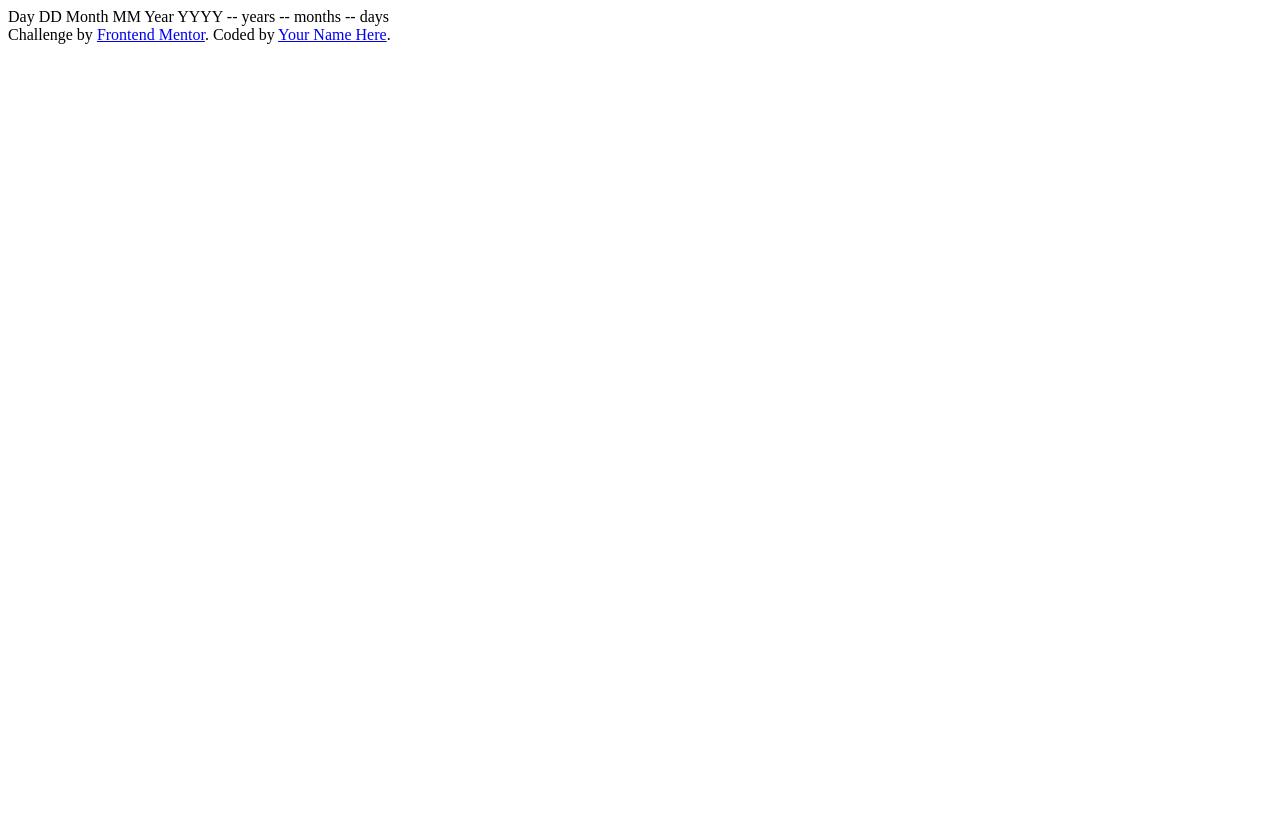
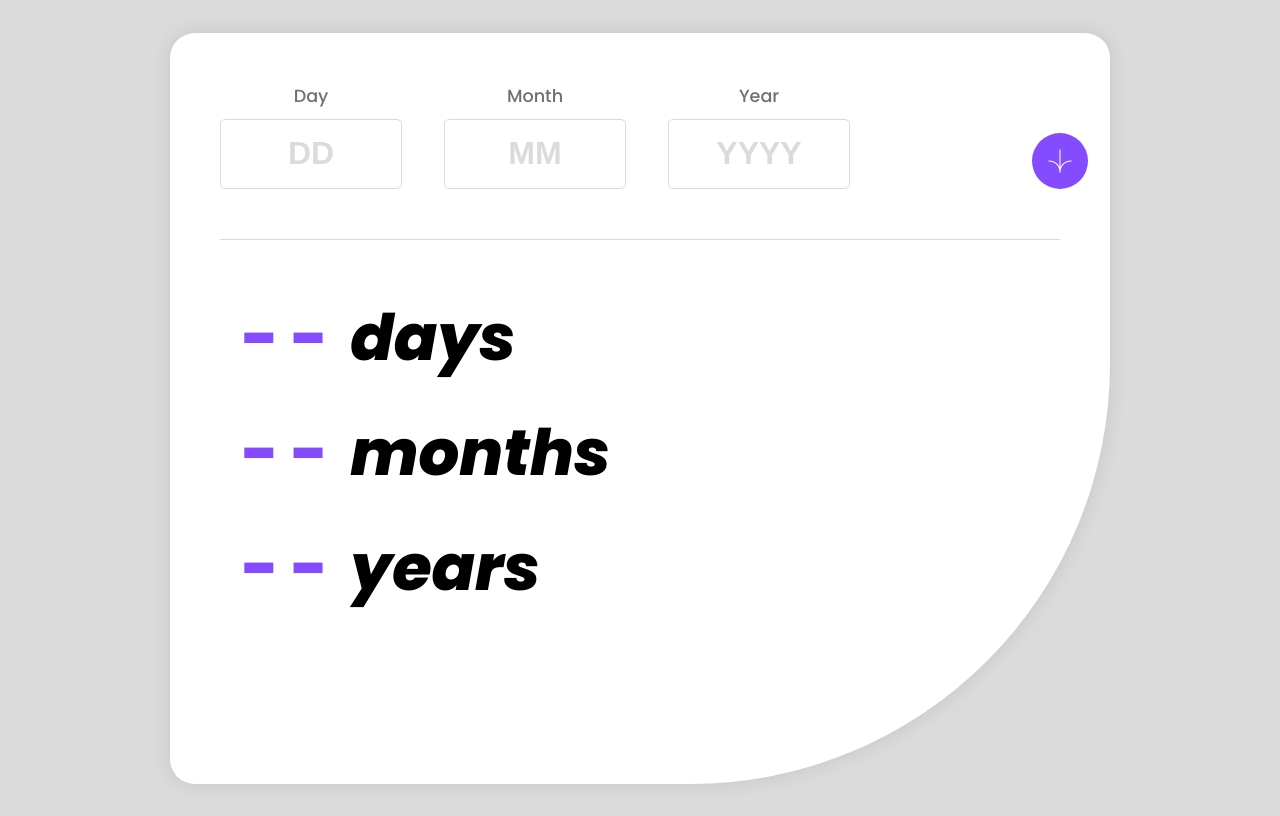
Before and after one commit to BomberQLF/Age-Calculator-App, a plain HTML site: page index.html in a window 1280 px wide. Drawn offline with Linux system fonts and the light colour scheme.

Commit message:
Style Finished

```diff
--- a/index.html
+++ b/index.html
@@ -3,27 +3,40 @@
 <head>
   <meta charset="UTF-8">
   <meta name="viewport" content="width=device-width, initial-scale=1.0">
+  <link rel="stylesheet" href="style.css">
+  <script src="index.js"></script>
   <link rel="icon" type="image/png" sizes="32x32" href="./assets/images/favicon-32x32.png">
+  <link rel="preconnect" href="https://fonts.googleapis.com">
+  <link rel="preconnect" href="https://fonts.gstatic.com" crossorigin>
+  <link href="https://fonts.googleapis.com/css2?family=Poppins:ital,wght@0,100;0,200;0,300;0,400;0,500;0,600;0,700;0,800;0,900;1,100;1,200;1,300;1,400;1,500;1,600;1,700;1,800;1,900&display=swap" rel="stylesheet">
   <title>Frontend Mentor | Age calculator app</title>
 </head>
 <body>
-
-  Day
-  DD
-
-  Month
-  MM
-
-  Year
-  YYYY
-
-  -- years
-  -- months
-  -- days
-
-  <div class="attribution">
-    Challenge by <a href="https://www.frontendmentor.io?ref=challenge" target="_blank">Frontend Mentor</a>.
-    Coded by <a href="#">Your Name Here</a>.
-  </div>
+  <section>
+    <div class="container">
+      <div class="dateContainer">
+        <div class="dayInput">
+          <label for="day">Day</label>
+          <input type="text" name="day" id="day" placeholder="DD" minlength="1" maxlength="2">
+        </div>
+        <div class="monthInput">
+          <label for="month">Month</label>
+          <input type="text" name="month" id="month" placeholder="MM" minlength="1" maxlength="2">
+        </div>
+        <div class="yearInput">
+          <label for="year">Year</label>
+          <input type="text" name="year" id="year" placeholder="YYYY" minlength="1" maxlength="4">
+        </div>
+        <button type="button" id="calculateButton">
+          <img src="assets/images/icon-arrow.svg" alt="Calculate">
+        </button>
+      </div>
+      <div class="dateRender">
+        <p><span class="purple">- -</span><em>days</em></p>
+        <p><span class="purple">- -</span><em>months</em></p>
+        <p><span class="purple">- -</span><em>years</em></p>
+      </div>
+    </div>
+  </section>
 </body>
 </html>
--- a/index.js
+++ b/index.js
@@ -0,0 +1,7 @@
+document.addEventListener('DOMContentLoaded', () => {
+   const btn = document.querySelector('button');
+   btn.addEventListener('click', (e) => {
+    alert("Salut");
+    console.log('Ca marche');
+   })
+})
--- a/style.scss
+++ b/style.scss
@@ -0,0 +1,177 @@
+@import url('https://fonts.googleapis.com/css2?family=Poppins:ital,wght@0,100;0,200;0,300;0,400;0,500;0,600;0,700;0,800;0,900&display=swap');
+
+// Variables
+$font-stack: "Poppins", sans-serif;
+$purple: hsl(259, 100%, 65%);
+$light-grey: hsl(0, 0%, 86%);
+$smokey-grey: hsl(0, 1%, 44%);
+$off-black: hsl(0, 0%, 8%);
+
+// Global styles
+body {
+  height: 100vh;
+  display: flex;
+  justify-content: center;
+  align-items: center;
+  background-color: $light-grey;
+  font-family: $font-stack;
+}
+
+section {
+  background-color: white;
+  width: 840px;
+  height: 651px;
+  padding: 50px;
+  box-shadow: 0px 0px 20px rgba(0, 0, 0, 0.1);
+  border-radius: 25px 25px 420px 25px;
+
+  .container {
+    display: flex;
+    flex-direction: column;
+    align-items: center;
+
+    .dateContainer {
+      position: relative;
+      display: flex;
+      width: 100%;
+      margin-bottom: 30px;
+      padding-bottom: 50px;
+      border-bottom: 1px solid $light-grey;
+
+      div {
+        display: flex;
+        flex-direction: column;
+        align-items: center;
+        margin-right: 42px;
+
+        label {
+          color: $smokey-grey;
+          font-size: 1.1rem;
+          font-weight: 500;
+          margin-bottom: 10px;
+        }
+
+        input[type="text"] {
+          width: 160px;
+          height: 48px;
+          padding: 10px;
+          border: 1px solid $light-grey;
+          border-radius: 5px;
+          text-align: center;
+          font-size: 2rem;
+          font-weight: 700;
+          color: $off-black;
+
+          &::placeholder {
+            color: $light-grey;
+          }
+        }
+      }
+
+      button {
+        position: absolute;
+        top: 50%;
+        right: 0;
+        transform: translate(50%, -50%);
+        padding: 16px;
+        background-color: $purple;
+        border: none;
+        border-radius: 50%;
+        cursor: pointer;
+
+        img {
+          width: 24px; // Adjust size of the icon as needed
+          height: 24px; // Adjust size of the icon as needed
+          vertical-align: middle;
+        }
+      }
+    }
+
+    .dateRender {
+      width: 100%;
+
+      p {
+        font-size: 4rem;
+        margin: 20px auto auto auto;
+        font-family: $font-stack;
+        font-weight: 800;
+
+        span {
+          font-size: 4rem;
+          font-weight: 800;
+          color: $purple;
+          margin: 0 10px;
+          padding: 12px;
+        }
+      }
+    }
+  }
+}
+
+// Media queries for 375px width
+@media (max-width: 375px) {
+  section {
+    width: 100%;
+    height: auto;
+    padding: 20px;
+    box-shadow: none;
+    border-radius: 25px;
+
+    .container {
+      .dateContainer {
+        flex-direction: row;
+        align-items: center;
+        padding-bottom: 30px;
+        margin-bottom: 20px;
+
+        div {
+          margin-right: 5px;
+          margin-bottom: 0;
+
+          input[type="text"] {
+            width: 80px;
+            height: 40px;
+            font-size: 1.5rem;
+          }
+
+          label {
+            font-size: 0.9rem;
+          }
+        }
+
+        button {
+          position: absolute;
+          top: 100%;
+          right: 0;
+          transform: translate(50%, -50%);
+          padding: 28px;
+          background-color: hsl(259, 100%, 65%);
+          border: none;
+          border-radius: 50%;
+          cursor: pointer;
+
+          button:hover {
+            transition: 0.6s;
+            background-color: black;
+          }
+
+          img {
+            width: 16px;
+            height: 16px;
+            vertical-align: middle;
+          }
+        }
+      }
+
+      .dateRender {
+        p {
+          font-size: 1.5rem;
+
+          span {
+            font-size: 1.5rem;
+          }
+        }
+      }
+    }
+  }
+}
```
Also changed, not shown: style.css, 2 other files.
